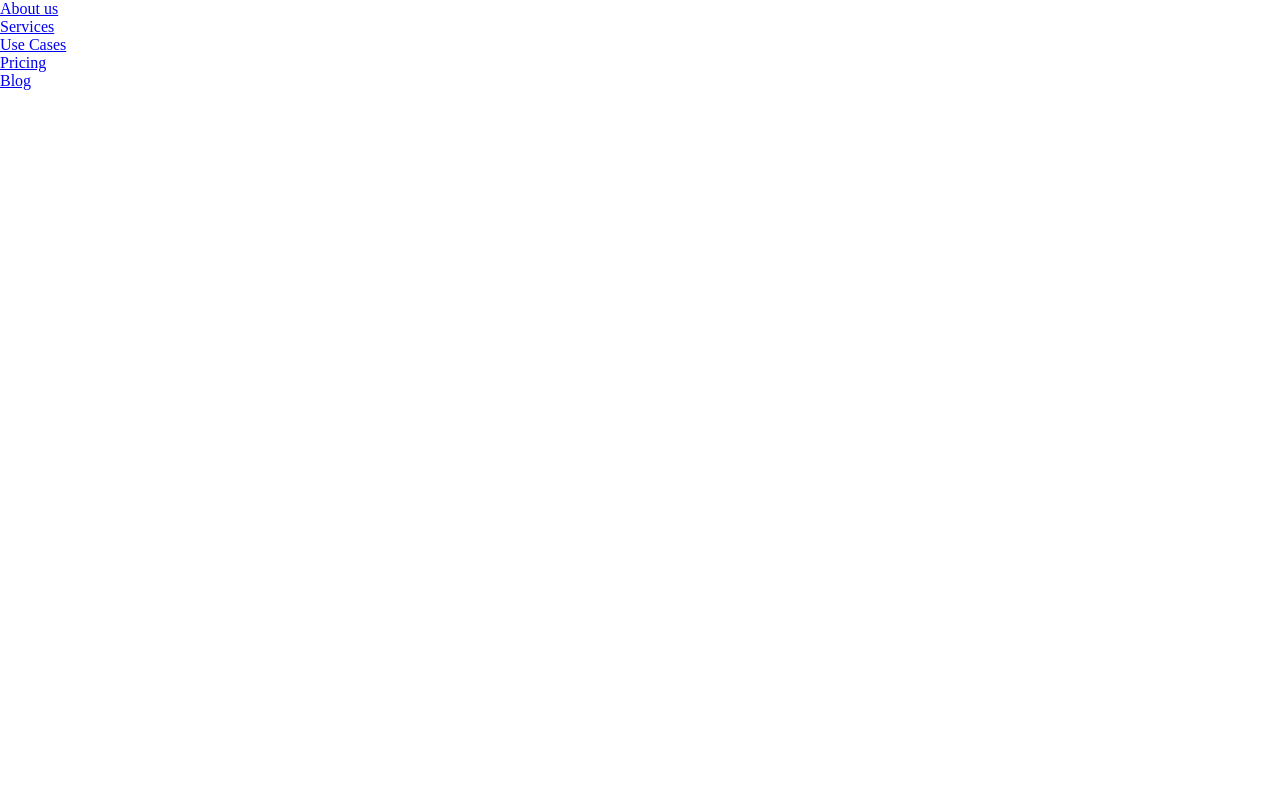
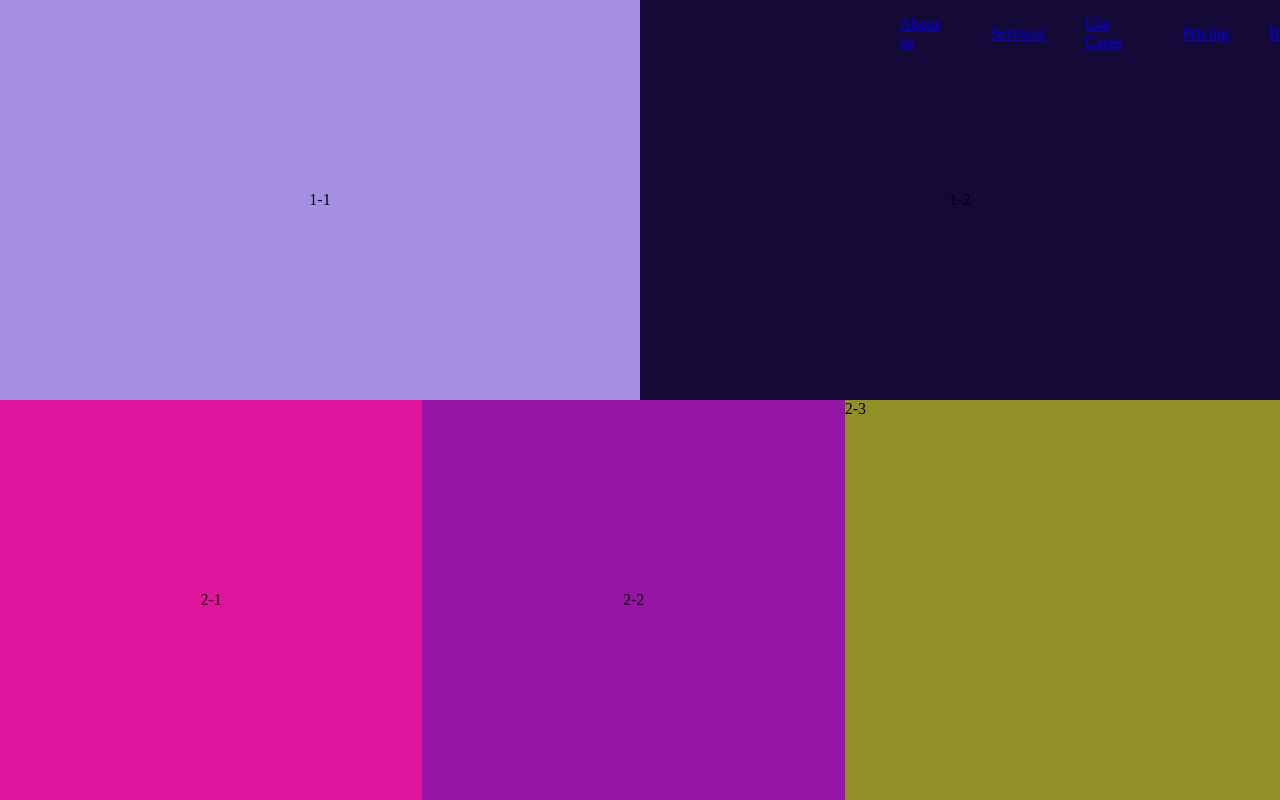
Before and after one commit to LenziFire1/relis, a plain HTML site: page index.html in a window 1280 px wide. Drawn offline with Linux system fonts and the light colour scheme.

Commit message:
add container

```diff
--- a/index.html
+++ b/index.html
@@ -3,8 +3,9 @@
 <head>
     <meta charset="UTF-8">
     <meta name="viewport" content="width=device-width, initial-scale=1.0">
+    <link rel="stylesheet" href="style.css">
+    <link rel="stylesheet" href="https://cdnjs.cloudflare.com/ajax/libs/font-awesome/6.7.2/css/all.min.css">
     <title>Document</title>
-    <link rel="stylesheet" href="style.css">
 </head>
 <body>
     <header>
@@ -18,6 +19,15 @@
             </ul>
         </nav>
     </header>
+    <div class="container1">
+        <div class="con1-1">1-1</div>
+        <div class="con1-2">1-2</div>
+    </div>
+    <div class="container2">
+        <div class="con2-1">2-1</div>
+        <div class="con2-2">2-2</div>
+        <div class="con2-3">2-3</div>
+    </div>
     <script src="script.js"></script>
 </body>
 </html>
--- a/style.css
+++ b/style.css
@@ -5,4 +5,76 @@
 body{
     width: 100vw;
     background-color: white;
+
 }
+header{
+    width: 50vw;
+    background-color: white;
+
+}
+
+.container1{
+    width: 100vw;
+    height: 50vh;
+    background-color: rgb(201, 201, 87);
+    display: flex;
+}
+.con1-1{
+    width: 50%;
+    height: 100%;
+    background-color: rgb(165, 143, 227);
+    display: flex;
+    justify-content: center;
+    align-items: center;
+}
+.con1-2{
+    width: 50%;
+    height: 100%;
+    background-color: rgb(21, 9, 56);
+    display: flex;
+    justify-content: center;
+    align-items: center;
+}
+.container2{
+    height: 50vh;
+    width: 100vw;
+    background-color: rgb(144, 144, 39);
+    display: flex;
+
+}
+
+.con2-1{
+    width: 33%;
+    height: 100%;
+    background-color: rgb(224, 21, 157);
+    display: flex;
+    justify-content: center;
+    align-items: center;
+}
+.con2-2{
+    width: 33%;
+    height: 100%;
+    background-color: rgb(149, 21, 166);
+    display: flex;
+    justify-content: center;
+    align-items: center;
+}
+ul{
+
+    display: flex;
+    flex-direction: row;
+    justify-content: center;
+    align-items: center;
+    padding: 0px;
+    gap: 40px;
+
+    position: absolute;
+    width: 400px;
+    height: 40px;
+    left: 900px;
+    top: 14px;
+    list-style-type: none;
+    text-decoration: none;
+
+
+}
```
